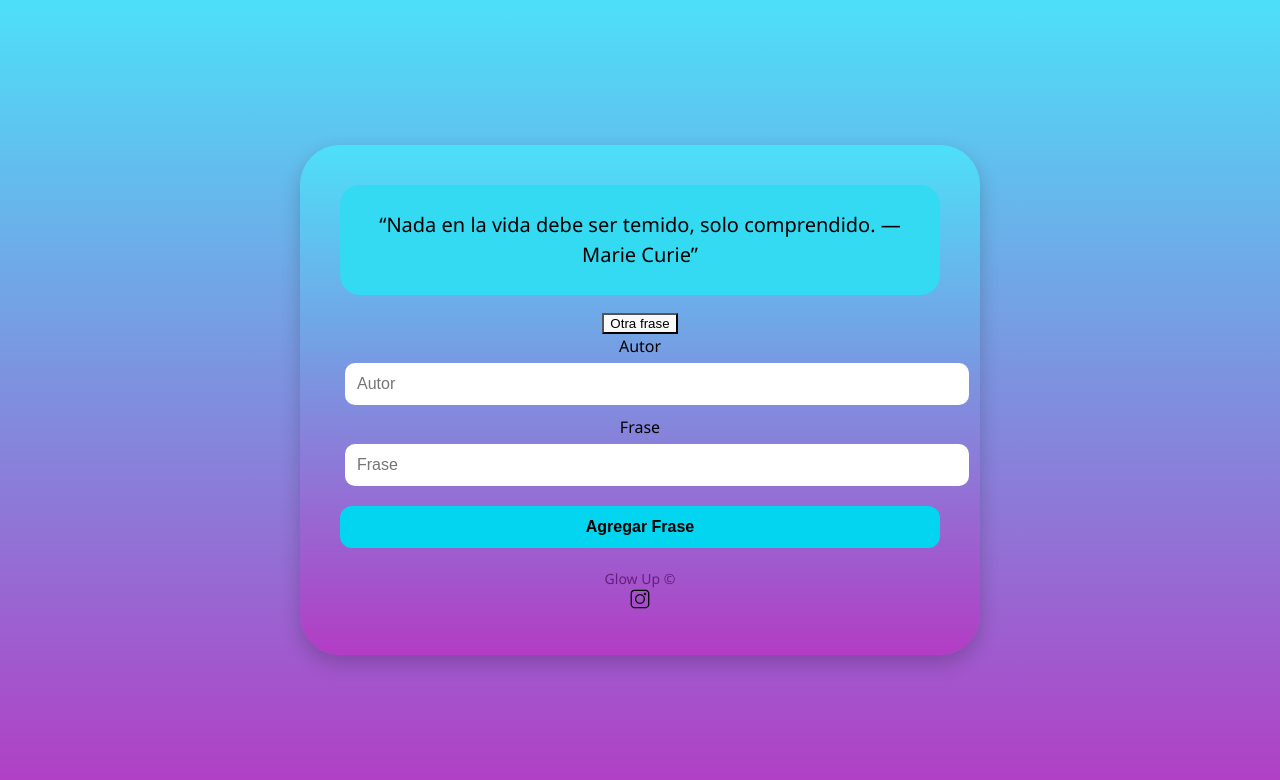
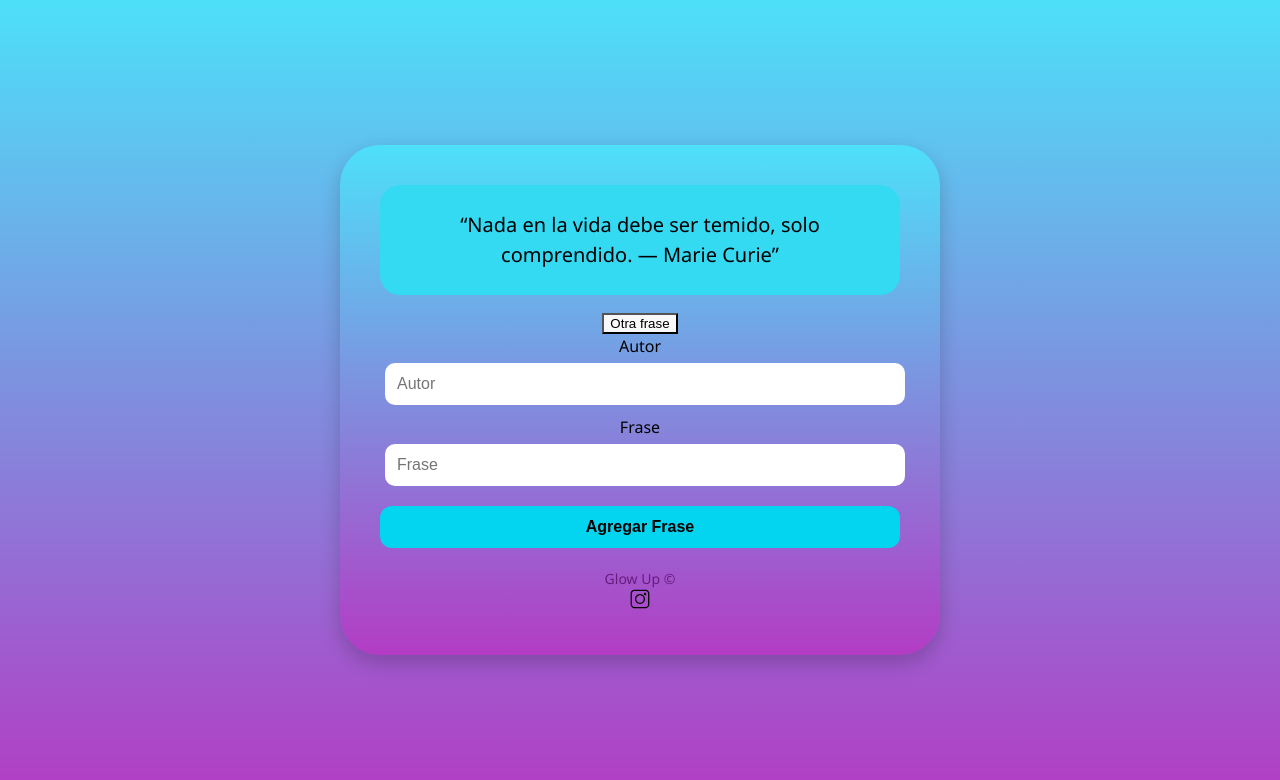
Before and after one commit to sofiatoroviafara01/empowering-phrases, a React (Vite) app: page / in a window 1280 px wide. Shown: the top 780 px of the page. Built offline with nearby package versions, Linux system fonts and the light colour scheme.

Commit message:
arreglamos tamaño de los box

```diff
--- a/src/components/Form/Form.css
+++ b/src/components/Form/Form.css
@@ -1,3 +1,9 @@
+
+* {
+  box-sizing: border-box;
+}
+
+
 
 body {
   margin: 0;
@@ -30,6 +36,7 @@ body {
 }
 
 .form-input {
+  box-sizing: border-box;
   width: 100%;
   padding: 8px;
   border-radius: 10px;
@@ -39,6 +46,8 @@ body {
 }
 
 .form-button {
+  width: 100%;
+  box-sizing: border-box;
   padding: 10px 15px;
   border: none;
   border-radius: 12px;
```
